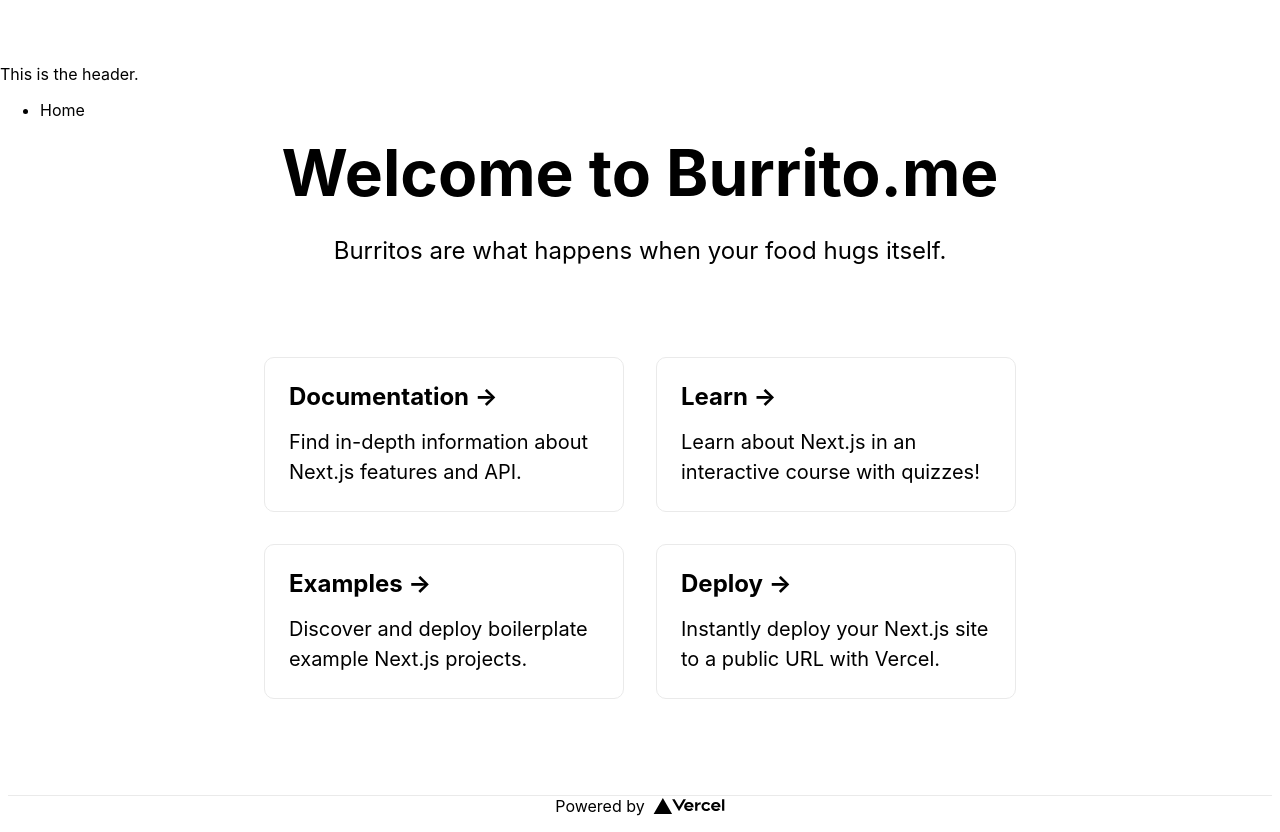
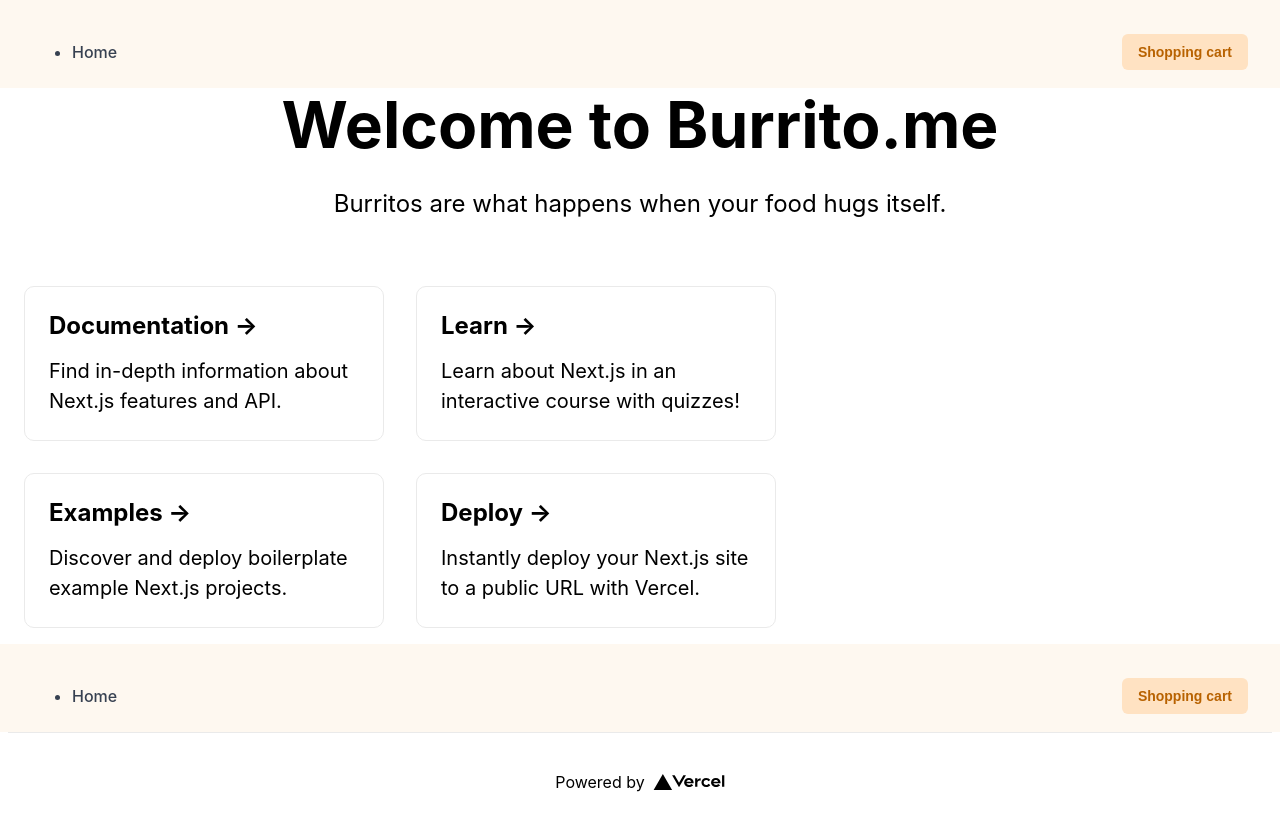
Before and after one commit to hiimmarco/next-js-ecommerce-store, a Next.js app: page / in a window 1280 px wide. Built offline with nearby package versions, Linux system fonts and the light colour scheme.

Commit message:
Add layout component

```diff
--- /dev/null
+++ b/Components/Footer.js
@@ -0,0 +1,66 @@
+import { css } from '@emotion/react';
+import Link from 'next/link';
+
+const header = css`
+  background-color: #fef8f0;
+  height: 88px;
+  width: 100vw;
+  font-family: 'Inter' sans-seri;
+  align-items: center;
+`;
+
+const headerContent = css`
+  margin: auto;
+  display: flex;
+  justify-content: space-between;
+  align-items: center;
+  max-width: 1280px;
+  padding: 24px 32px;
+  font-size: 1rem;
+  line-height: 1.5rem;
+  font-weight: 500;
+  color: rgb(55, 65, 81);
+`;
+
+const button = css`
+  display: flex;
+  justify-content: center;
+  color: rgb(184, 98, 0);
+  background-color: rgb(255, 226, 194);
+  text-decoration: none;
+  font-size: 0.875rem;
+  font-weight: bold;
+  line-height: 1.25rem;
+  font-family: 'Inter' sans-serif;
+  border: none;
+  padding: 8px 16px;
+  border-radius: 6px;
+  cursor: pointer;
+
+  :hover {
+    transform: scale(1.05) perspective(1px);
+    transition-duration: 100ms;
+    background-color: rgb(255, 207, 153);
+  }
+`;
+
+export default function Footer() {
+  return (
+    <div css={header}>
+      <div css={headerContent}>
+        <nav>
+          <ul>
+            <li>
+              <Link href="/">
+                <a>Home</a>
+              </Link>
+            </li>
+          </ul>
+        </nav>
+        <a href="https://www.google.at" class="buttonLink">
+          <button css={button}>Shopping cart</button>
+        </a>
+      </div>
+    </div>
+  );
+}
--- /dev/null
+++ b/Components/Header.js
@@ -0,0 +1,66 @@
+import { css } from '@emotion/react';
+import Link from 'next/link';
+
+const header = css`
+  background-color: #fef8f0;
+  height: 88px;
+  width: 100vw;
+  font-family: 'Inter' sans-seri;
+  align-items: center;
+`;
+
+const headerContent = css`
+  margin: auto;
+  display: flex;
+  justify-content: space-between;
+  align-items: center;
+  max-width: 1280px;
+  padding: 24px 32px;
+  font-size: 1rem;
+  line-height: 1.5rem;
+  font-weight: 500;
+  color: rgb(55, 65, 81);
+`;
+
+const button = css`
+  display: flex;
+  justify-content: center;
+  color: rgb(184, 98, 0);
+  background-color: rgb(255, 226, 194);
+  text-decoration: none;
+  font-size: 0.875rem;
+  font-weight: bold;
+  line-height: 1.25rem;
+  font-family: 'Inter' sans-serif;
+  border: none;
+  padding: 8px 16px;
+  border-radius: 6px;
+  cursor: pointer;
+
+  :hover {
+    transform: scale(1.05) perspective(1px);
+    transition-duration: 100ms;
+    background-color: rgb(255, 207, 153);
+  }
+`;
+
+export default function Header() {
+  return (
+    <div css={header}>
+      <div css={headerContent}>
+        <nav>
+          <ul>
+            <li>
+              <Link href="/">
+                <a>Home</a>
+              </Link>
+            </li>
+          </ul>
+        </nav>
+        <a href="https://www.google.at" class="buttonLink">
+          <button css={button}>Shopping cart</button>
+        </a>
+      </div>
+    </div>
+  );
+}
--- /dev/null
+++ b/Components/Layout.js
@@ -0,0 +1,12 @@
+import Footer from './Footer';
+import Header from './Header';
+
+export default function Layout(props) {
+  return (
+    <div>
+      <Header />
+      {props.children}
+      <Footer />
+    </div>
+  );
+}
--- a/pages/index.js
+++ b/pages/index.js
@@ -2,7 +2,7 @@ import { css } from '@emotion/react';
 import Head from 'next/head';
 import Image from 'next/image';
 import Link from 'next/link';
-import Header from '../public/Header';
+import Layout from '../Components/Layout';
 import styles from '../styles/Home.module.css';
 
 export default function Home() {
@@ -18,7 +18,7 @@ export default function Home() {
       </Head>
 
       <main className={styles.main}>
-        <Header />
+        <Layout>
           <h1 className={styles.title}>Welcome to Burrito.me</h1>
 
           <p className={styles.description}>
@@ -54,6 +54,7 @@ export default function Home() {
               </p>
             </a>
           </div>
+        </Layout>
       </main>
 
       <footer className={styles.footer}>
--- a/public/Header.js
+++ /dev/null
@@ -1,23 +0,0 @@
-import { css } from '@emotion/react';
-import Link from 'next/link';
-
-const headerStyles = css`
-  width: 100vw;
-`;
-
-export default function Header() {
-  return (
-    <div css={headerStyles}>
-      This is the header.
-      <nav>
-        <ul>
-          <li>
-            <Link href="/">
-              <a>Home</a>
-            </Link>
-          </li>
-        </ul>
-      </nav>
-    </div>
-  );
-}
--- a/styles/Home.module.css
+++ b/styles/Home.module.css
@@ -1,15 +1,14 @@
 .container {
-  min-height: 100vh;
   padding: 0 0.5rem;
   display: flex;
   flex-direction: column;
   justify-content: center;
   align-items: center;
-  height: 100vh;
+  min-height: 100%;
 }
 
 .main {
-  padding: 5rem 0;
+  padding: 0;
   flex: 1;
   display: flex;
   flex-direction: column;
```
Lines whose indentation alone changed are shown as unchanged.
